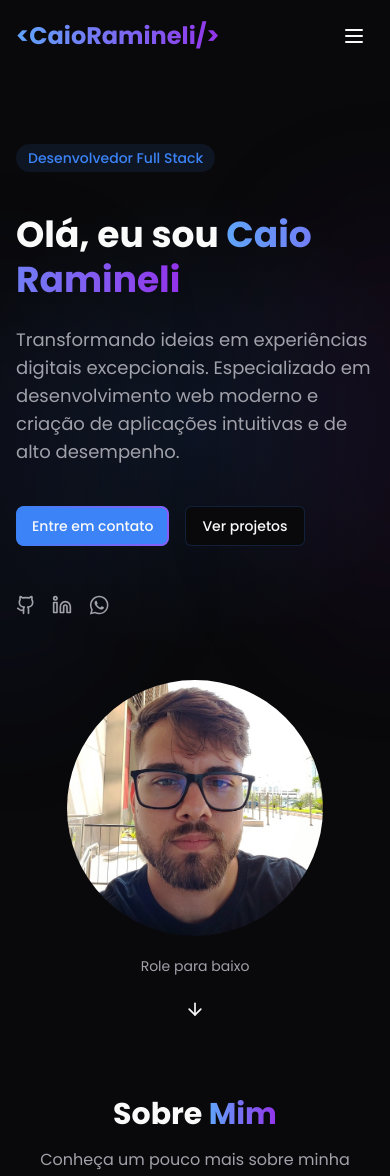
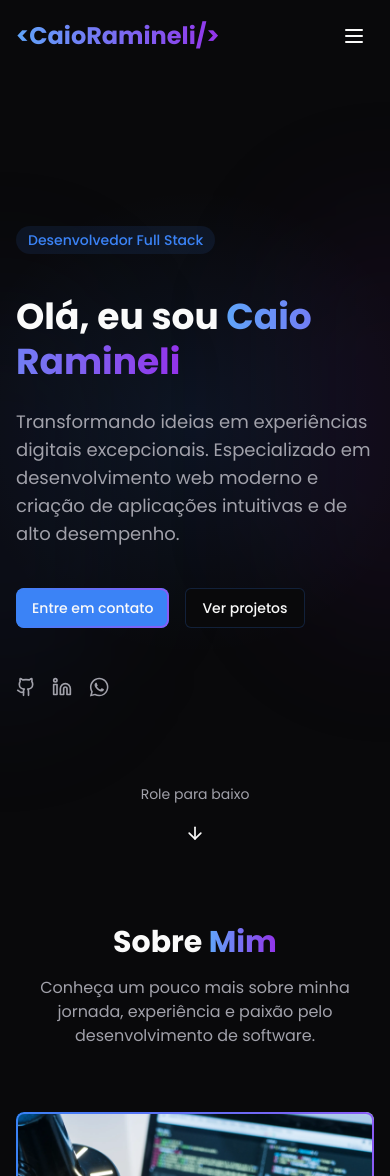
Before and after one commit to caioramineli/portfolio-v2, a React (Vite) app: page / in a window 390 px wide. Shown: the top 1176 px of the page. Built offline with nearby package versions, Linux system fonts and the light colour scheme.

Commit message:
improvements in hero section

```diff
--- a/src/components/Hero.jsx
+++ b/src/components/Hero.jsx
@@ -72,7 +72,7 @@ const Hero = () => {
           </div>
 
           <motion.div
-            className="w-full md:w-1/2 flex justify-center"
+            className="w-full md:w-1/2 hidden sm:flex justify-center"
             initial={{ opacity: 0, scale: 0.8 }}
             animate={{ opacity: 1, scale: 1 }}
             transition={{ duration: 0.4, delay: 0.2 }}
@@ -84,12 +84,12 @@ const Hero = () => {
         </div>
 
         <motion.div
-          className="absolute -bottom-2 md:bottom-10 inset-x-0 mx-auto flex flex-col items-center"
+          className="absolute -bottom-1 md:bottom-10 inset-x-0 mx-auto flex flex-col items-center"
           initial={{ opacity: 0, y: 20 }}
           animate={{ opacity: 1, y: 0 }}
           transition={{ duration: 0.4, delay: 0.4 }}
         >
-          <span className="text-sm text-muted-foreground mb-2">Role para baixo</span>
+          <span className="text-sm text-muted-foreground mb-1">Role para baixo</span>
           <motion.div
             animate={{ y: [0, 10, 0] }}
             transition={{ repeat: Infinity, duration: 1.2 }}
```
